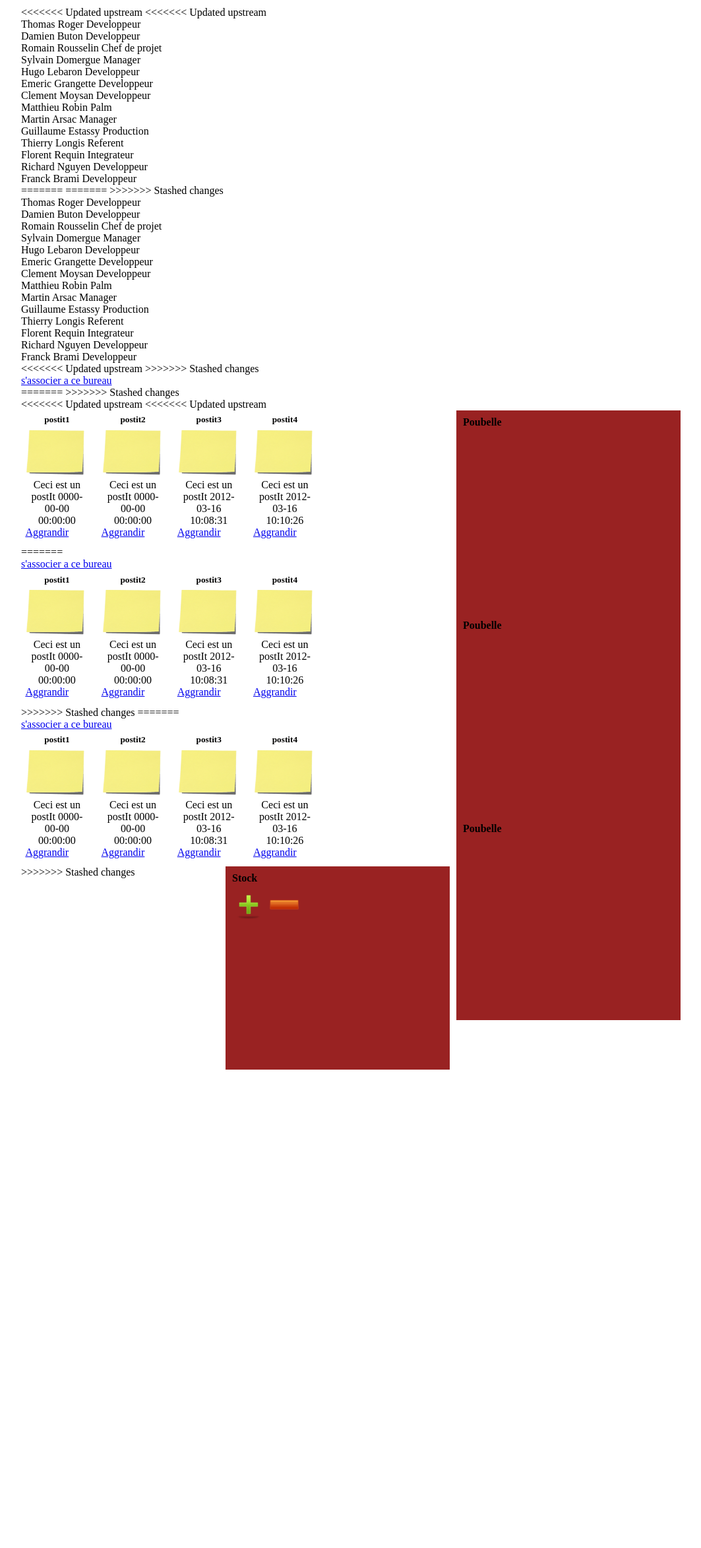
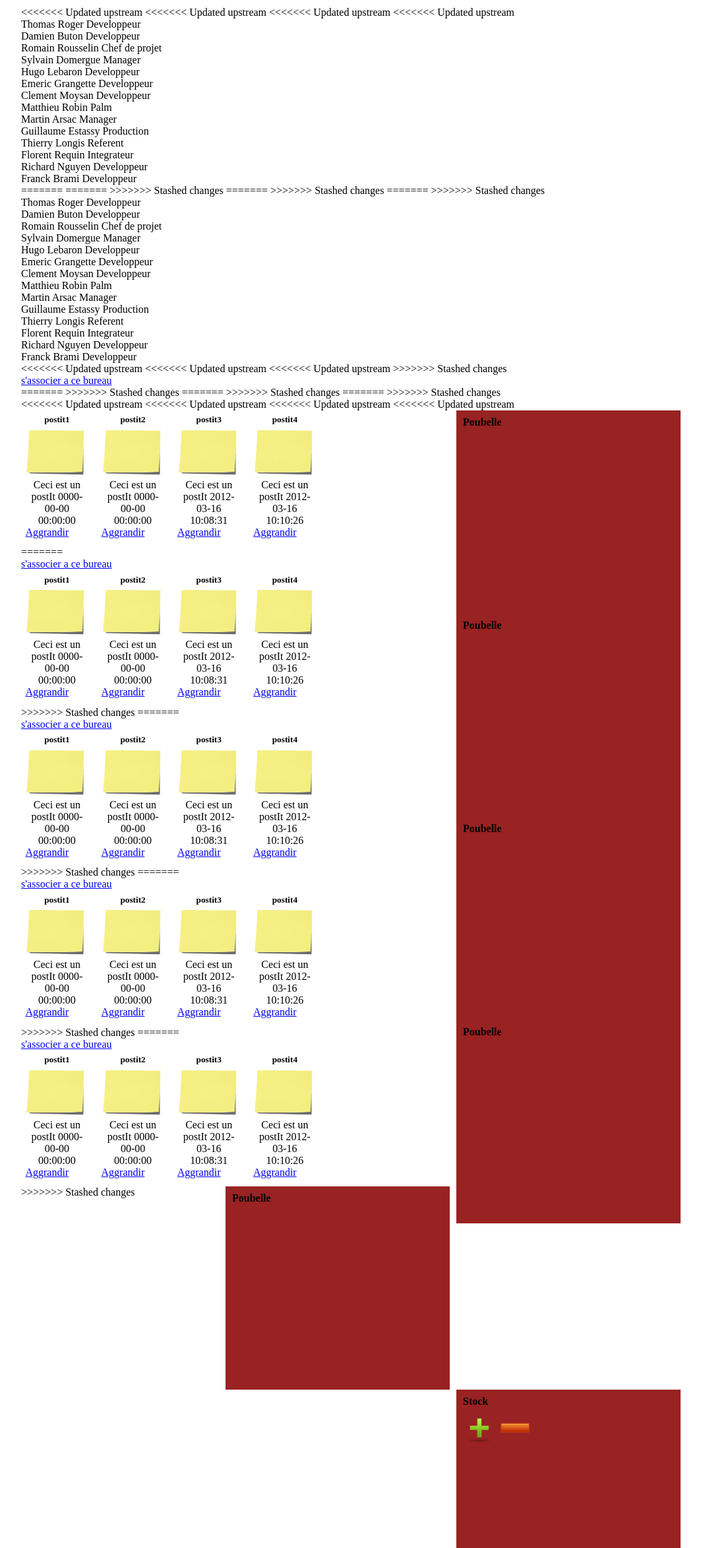
Before and after one commit to thomaroger/Dalia, a CodeIgniter app: page /index.php/desktop/index in a window 1280 px wide. Shown: the top 2346 px of the page at 66% size, without its empty margins (108-1171 px from the left). Before the commit the page ends 1621 px from the top, so only its background shows below. Run offline with CodeIgniter, Linux system fonts and the light colour scheme.

Commit message:
merge conflict, #0

```diff
--- a/application/views/desktop.php
+++ b/application/views/desktop.php
@@ -1,6 +1,8 @@
 <?php $this->load->view('header');?>
 <?php $this->load->view('layout');?>
 
+<<<<<<< Updated upstream
+<<<<<<< Updated upstream
 <<<<<<< Updated upstream
 <<<<<<< Updated upstream
 
@@ -14,6 +16,10 @@
 =======
 =======
 >>>>>>> Stashed changes
+=======
+>>>>>>> Stashed changes
+=======
+>>>>>>> Stashed changes
 <div id="content">
     <div id="desktop">
     	<?php foreach($desktop->result() as $row) : ?>
@@ -22,6 +28,8 @@
     	    <?php echo $row->position; ?>
     	    <br />
     	<?php endforeach; ?>
+<<<<<<< Updated upstream
+<<<<<<< Updated upstream
 <<<<<<< Updated upstream
 >>>>>>> Stashed changes
 
@@ -37,9 +45,15 @@
     <?php endif; ?>
 =======
 >>>>>>> Stashed changes
+=======
+>>>>>>> Stashed changes
+=======
+>>>>>>> Stashed changes
 
     <div class="demo ui-widget ui-helper-clearfix">
 
+<<<<<<< Updated upstream
+<<<<<<< Updated upstream
 <<<<<<< Updated upstream
 <<<<<<< Updated upstream
         <ul id="gallery" class="gallery ui-helper-reset ui-helper-clearfix">
@@ -123,5 +137,69 @@
 </div>
 
 >>>>>>> Stashed changes
+=======
+        <?php if ($row->id == $daliaDesktop) : ?>
+            <div id="anchor">
+                <?php echo anchor('postit/add/'.$row->id, 'ajouter un PostId'); ?>
+            <div>
+        <?php endif; ?>
+        <?php if (empty($daliaDesktop)) : ?>
+            <div id="anchor">
+                <?php echo anchor('desktop/associate/'.$row->id, "s'associer a ce bureau"); ?>
+            <div>
+        <?php endif; ?>
+
+        <div class="demo ui-widget ui-helper-clearfix">
+
+            <ul id="gallery" class="gallery ui-helper-reset ui-helper-clearfix">
+            <?php foreach($postits->result() as $postit) : ?>
+                <li class="ui-widget-content ui-corner-tr">
+                    <h5 class="ui-widget-header"><?php echo $postit->titre ?></h5>
+                    <img src="/img/postit-min.png" alt="postit" width="96" height="72" />
+                    <span class="text"><?php echo $postit->texte ?></span>
+                    <span class="date"><?php echo $postit->date ?></span>
+                    <a href="/img/postit.png" title="post-it" class="ui-icon ui-icon-zoomin">Aggrandir</a>
+                </li>
+            <?php endforeach; ?>
+            </ul>
+
+        </div>
+        <?php $this->load->view('bin');?>
+    </div>
+</div>
+
+>>>>>>> Stashed changes
+=======
+        <?php if ($row->id == $daliaDesktop) : ?>
+            <div id="anchor">
+                <?php echo anchor('postit/add/'.$row->id, 'ajouter un PostId'); ?>
+            <div>
+        <?php endif; ?>
+        <?php if (empty($daliaDesktop)) : ?>
+            <div id="anchor">
+                <?php echo anchor('desktop/associate/'.$row->id, "s'associer a ce bureau"); ?>
+            <div>
+        <?php endif; ?>
+
+        <div class="demo ui-widget ui-helper-clearfix">
+
+            <ul id="gallery" class="gallery ui-helper-reset ui-helper-clearfix">
+            <?php foreach($postits->result() as $postit) : ?>
+                <li class="ui-widget-content ui-corner-tr">
+                    <h5 class="ui-widget-header"><?php echo $postit->titre ?></h5>
+                    <img src="/img/postit-min.png" alt="postit" width="96" height="72" />
+                    <span class="text"><?php echo $postit->texte ?></span>
+                    <span class="date"><?php echo $postit->date ?></span>
+                    <a href="/img/postit.png" title="post-it" class="ui-icon ui-icon-zoomin">Aggrandir</a>
+                </li>
+            <?php endforeach; ?>
+            </ul>
+
+        </div>
+        <?php $this->load->view('bin');?>
+    </div>
+</div>
+
+>>>>>>> Stashed changes
 <?php $this->load->view('stock');?>
 <?php $this->load->view('footer');?>
```
Also changed, not shown: application/views/desktops.php (+20 -0 lines).
